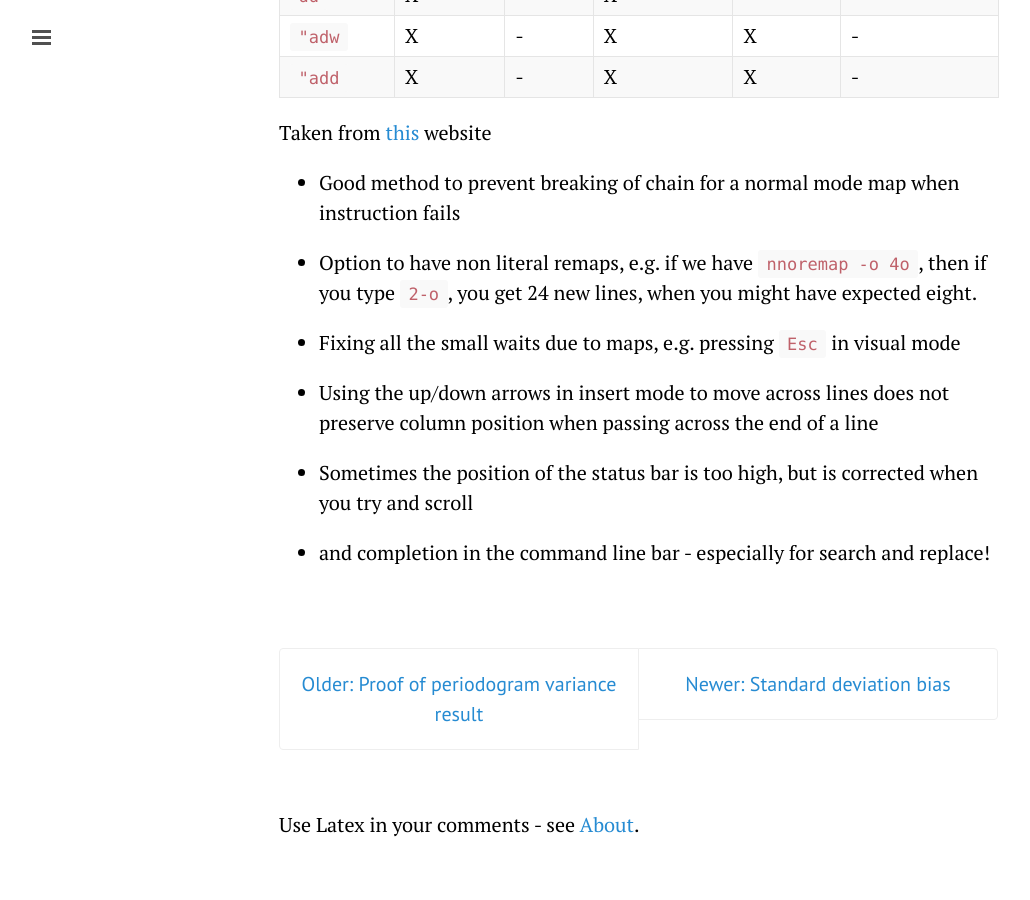
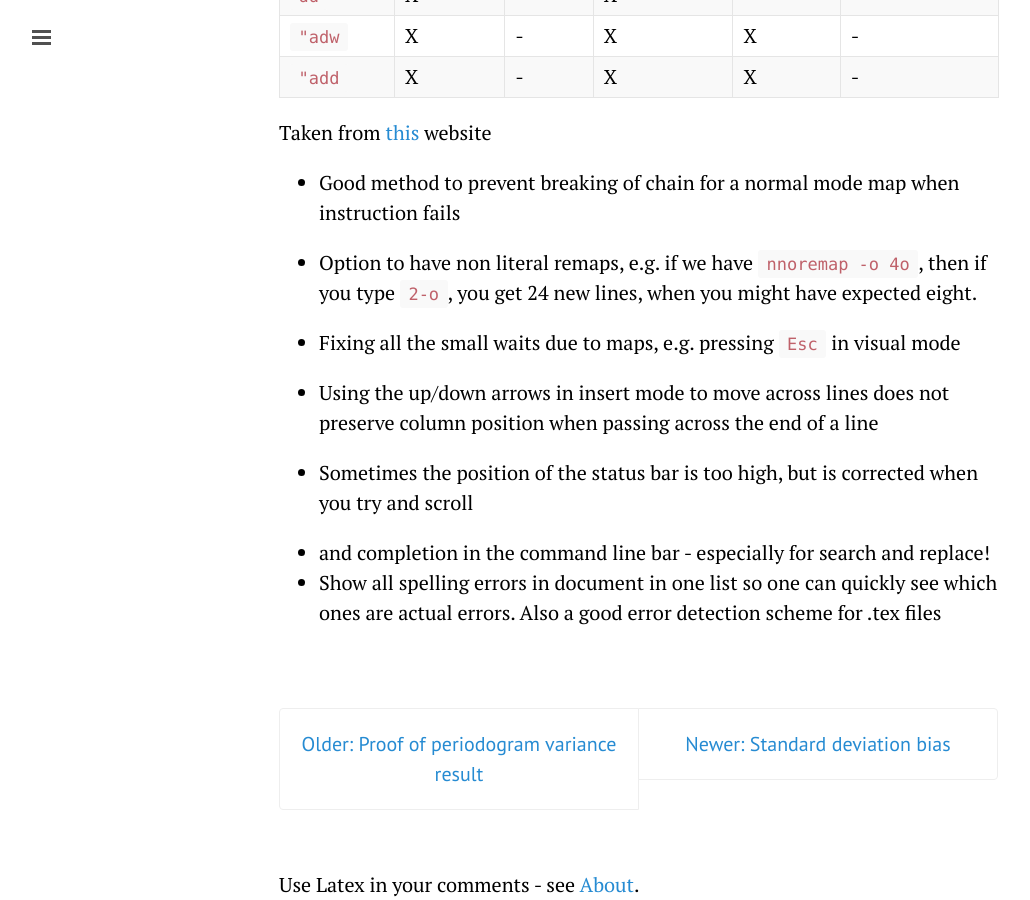
Before and after one commit to texasflood/texasflood.github.io.b, a Jekyll site: the page built from _posts/2015-03-11-vim-improvements.md, in a window 1280 px wide and 900 px high, scrolled down 2172 px. Shown: the whole window, without its empty margins (1-1031 px from the left). Built offline with Jekyll 4.4.1, drawn with Linux system fonts in a browser that asks for light colours; Markdown is read by kramdown in place of the engine named in the settings; comment, search, counter and statistics services are not loaded; before the commit the page ends 3012 px from its top, so only the background shows below that.

Commit message:
Added to vim improvements

```diff
--- a/_posts/2015-03-11-vim-improvements.md
+++ b/_posts/2015-03-11-vim-improvements.md
@@ -141,3 +141,5 @@ Taken from <a href="http://vimcasts.org/blog/2013/11/registers-the-good-the-bad-
 - Sometimes the position of the status bar is too high, but is corrected when you try and scroll
 
 - <C-p> and <C-n> completion in the command line bar - especially for search and replace!
+
+- Show all spelling errors in document in one list so one can quickly see which ones are actual errors. Also a good error detection scheme for .tex files
```
